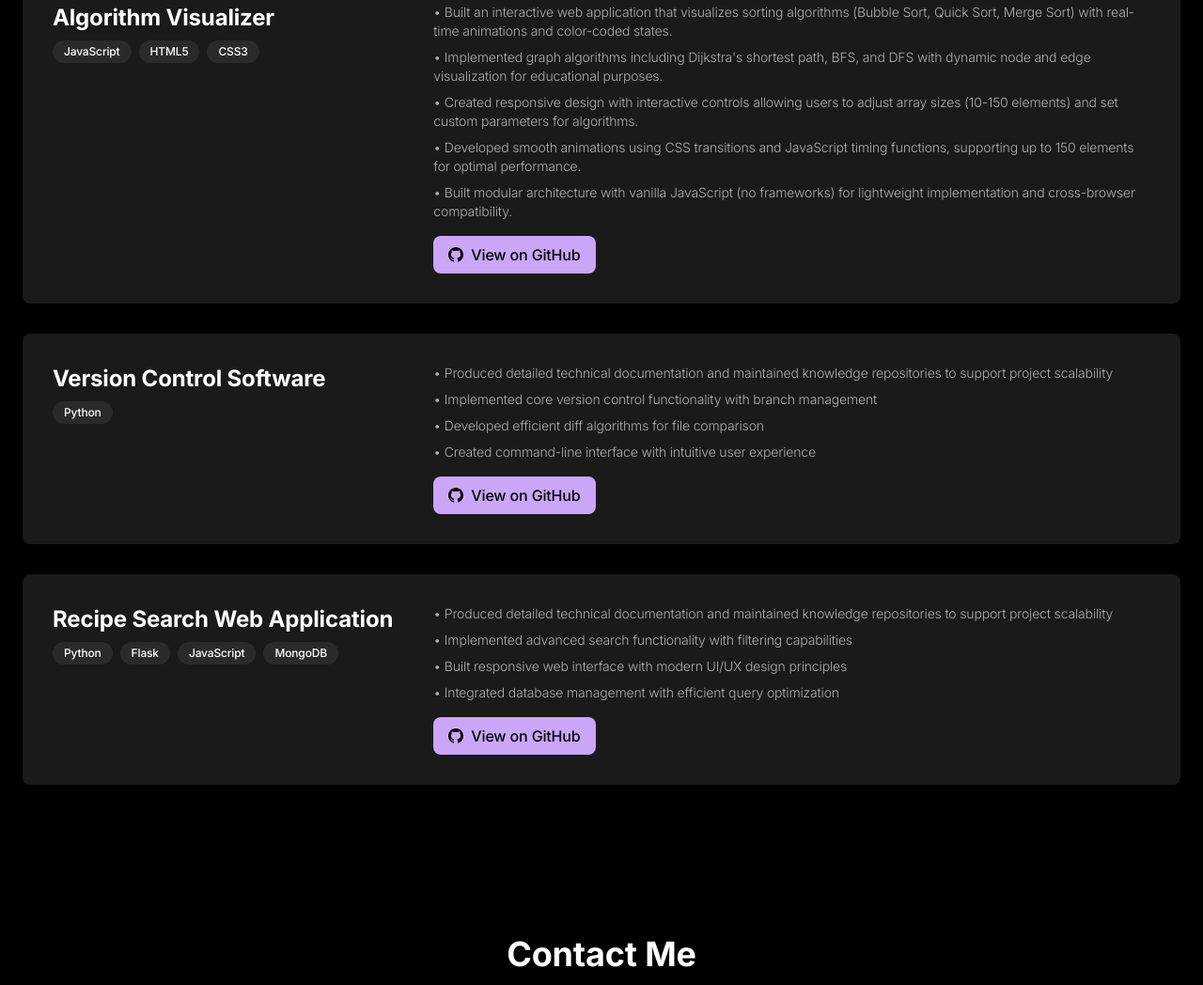
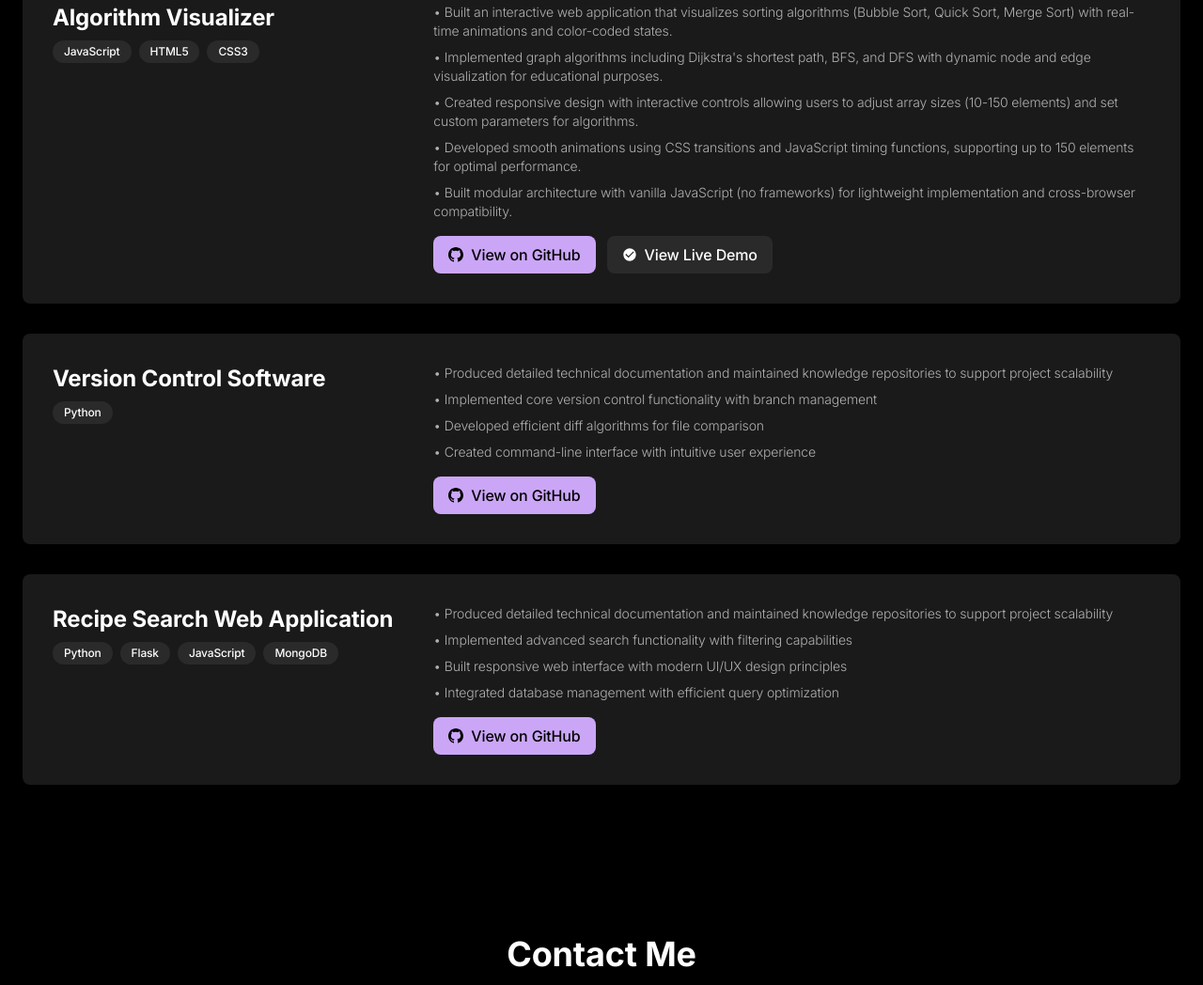
Before and after one commit to Yoken0/website, a plain HTML site: page index.html in a window 1280 px wide. Shown: the part 2701-3749 px from the top of the page at 94% size. Drawn offline with nearby package versions, Linux system fonts and the light colour scheme; a web font is replaced by a local one.

Commit message:
Added link for Algorithm Visualizer

```diff
--- a/index.html
+++ b/index.html
@@ -299,7 +299,7 @@
                                 View More
                             </button>
 
-                            <div class="mt-4">
+                            <div class="mt-4 flex flex-col sm:flex-row gap-3">
                                 <a href="https://github.com/Yoken0/Algorithm-Visualizer" target="_blank" rel="noopener noreferrer"
                                    class="inline-flex items-center gap-2 px-4 py-2 rounded-lg transition-all duration-300 hover-scale"
                                    style="background-color: var(--ctp-mauve); color: var(--ctp-base);">
@@ -307,6 +307,14 @@
                                         <path d="M12 0c-6.626 0-12 5.373-12 12 0 5.302 3.438 9.8 8.207 11.387.599.111.793-.261.793-.577v-2.234c-3.338.726-4.033-1.416-4.033-1.416-.546-1.387-1.333-1.756-1.333-1.756-1.089-.745.083-.729.083-.729 1.205.084 1.839 1.237 1.839 1.237 1.07 1.834 2.807 1.304 3.492.997.107-.775.418-1.305.762-1.604-2.665-.305-5.467-1.334-5.467-5.931 0-1.311.469-2.381 1.236-3.221-.124-.303-.535-1.524.117-3.176 0 0 1.008-.322 3.301 1.23.957-.266 1.983-.399 3.003-.404 1.02.005 2.047.138 3.006.404 2.291-1.552 3.297-1.23 3.297-1.23.653 1.653.242 2.874.118 3.176.77.84 1.235 1.911 1.235 3.221 0 4.609-2.807 5.624-5.479 5.921.43.372.823 1.102.823 2.222v3.293c0 .319.192.694.801.576 4.765-1.589 8.199-6.086 8.199-11.386 0-6.627-5.373-12-12-12z"/>
                                     </svg>
                                     <span class="font-medium">View on GitHub</span>
+                                </a>
+                                <a href="https://yoken0.github.io/Algorithm-Visualizer/" target="_blank" rel="noopener noreferrer"
+                                   class="inline-flex items-center gap-2 px-4 py-2 rounded-lg transition-all duration-300 hover-scale"
+                                   style="background-color: var(--ctp-surface2); color: var(--ctp-text);">
+                                    <svg class="w-4 h-4" fill="currentColor" viewBox="0 0 24 24">
+                                        <path d="M12 2C6.48 2 2 6.48 2 12s4.48 10 10 10 10-4.48 10-10S17.52 2 12 2zm-2 15l-5-5 1.41-1.41L10 14.17l7.59-7.59L19 8l-9 9z"/>
+                                    </svg>
+                                    <span class="font-medium">View Live Demo</span>
                                 </a>
                             </div>
                         </div>
```
